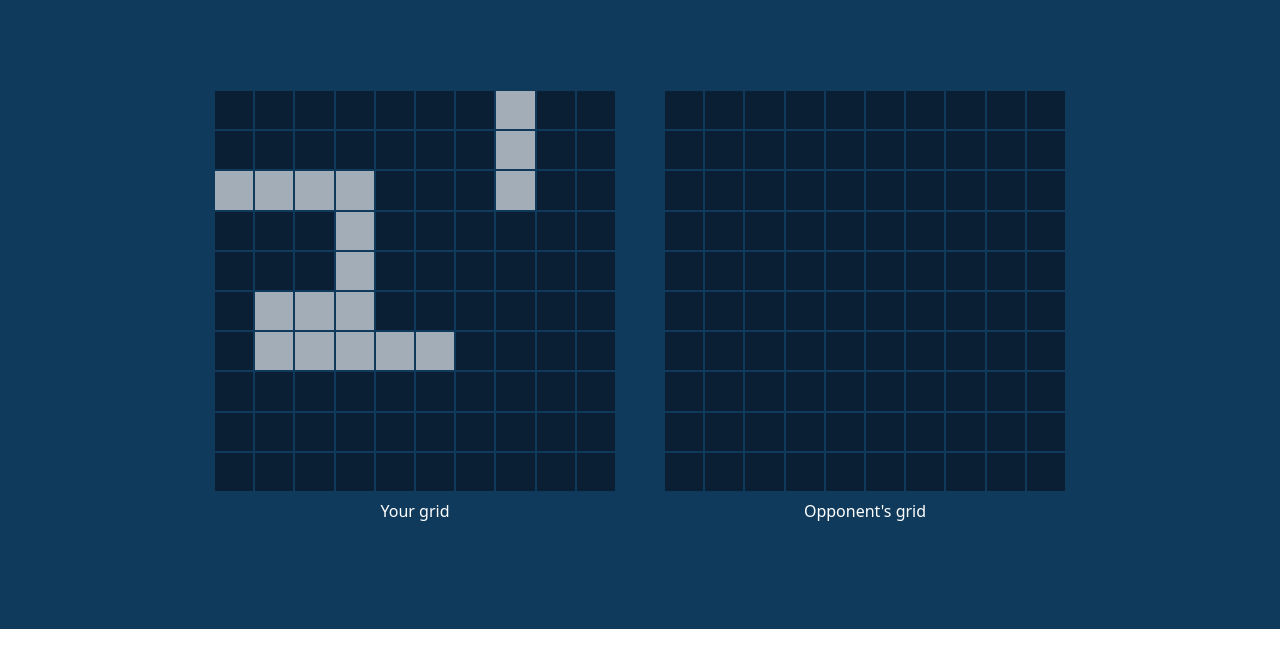
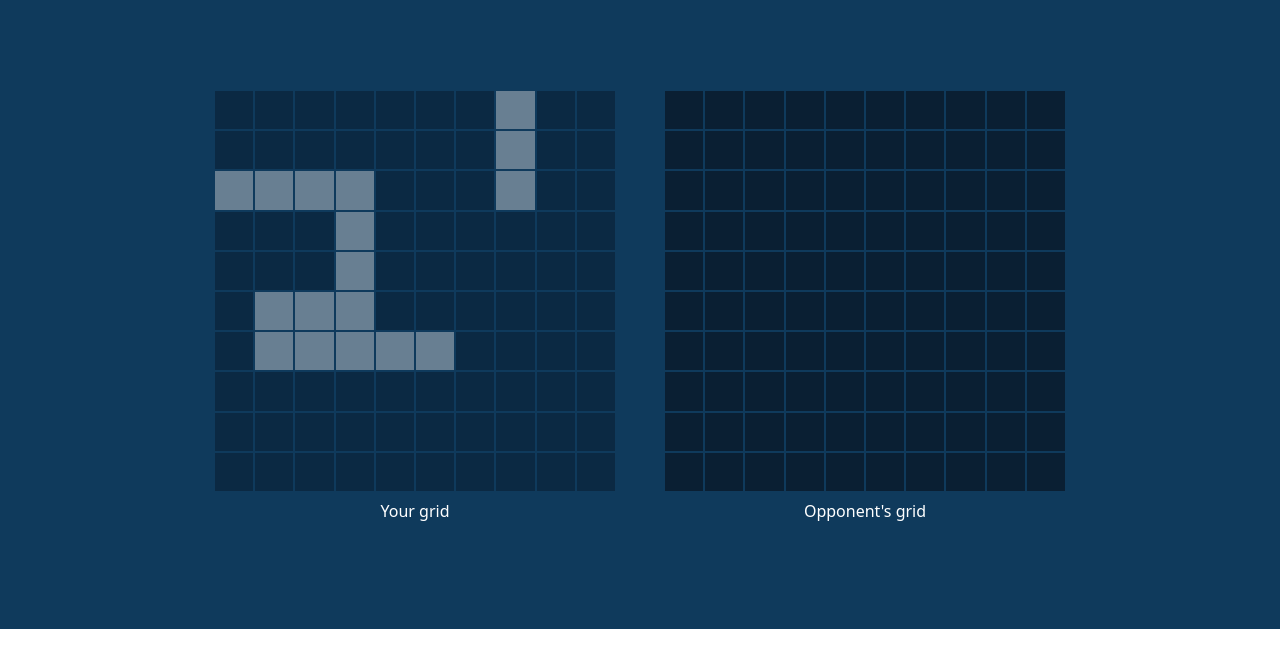
Before and after one commit to ALindmae/Battleship-odin, a website built with webpack: page src/template.html in a window 1280 px wide. Shown: the part 71-738 px from the top of the page. Built offline with nearby package versions, Linux system fonts and the light colour scheme.

Commit message:
feat: visually lock gameboards when inactive
- Add SLOT_CLASSES object with “locked” class.
- Add locked class styles to make the slot be opaque and it’s squares to have regular cursor
- Pass isLocked boolean to renderBoards whenever called, to be true if it’s the gameboard of the player whose turn it is or there’s winner
- Toggle locked class in rendergameboard based on passed value

```diff
--- a/src/dom.js
+++ b/src/dom.js
@@ -6,6 +6,10 @@ const SQUARE_CLASSES = {
 };
 
 const GRID_CLASSES = ["gameboard__grid"];
+
+const SLOT_CLASSES = {
+  locked: "locked",
+};
 
 function getSquareClasses(cell, showShips) {
   const classes = [SQUARE_CLASSES.square];
@@ -44,8 +48,9 @@ function createGridElement({ board, showShips }) {
   return gridElement;
 }
 
-export function renderGameBoard({ board, boardSlot, showShips }) {
+export function renderGameBoard({ board, boardSlot, showShips, isLocked }) {
   const slot = document.querySelector(`[data-board="${boardSlot}"]`);
+  slot.classList.toggle(SLOT_CLASSES.locked, isLocked);
   if (!slot)
     throw new Error(
       `no matching element found in the DOM: data-board=${boardSlot}`,
--- a/src/game.js
+++ b/src/game.js
@@ -57,6 +57,7 @@ function renderBoards() {
       board: player.gameboard.board,
       boardSlot: key,
       showShips: getShowShips(key),
+      isLocked: key === gameState.turn || !!gameState.winner,
     });
   }
 }
--- a/src/styles.css
+++ b/src/styles.css
@@ -168,6 +168,14 @@ table {
     width: 400px;
 }
 
+.gameboard__slot.locked {
+    opacity: 0.6;
+}
+
+.gameboard__slot.locked .square {
+    cursor: default;
+}
+
 .gameboard__grid {
     width: 100%;
     height: 100%;
```
